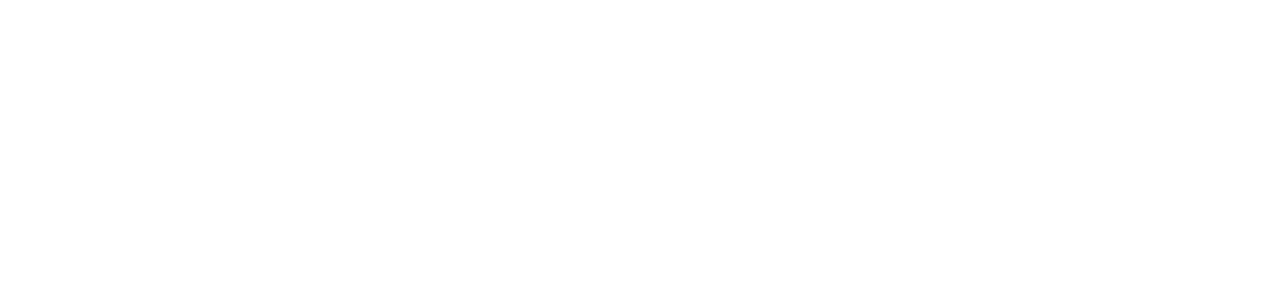
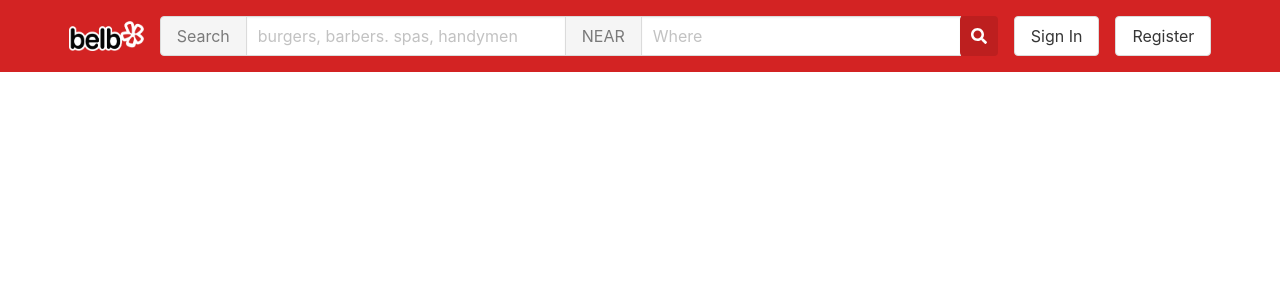
Before and after one commit to rashdanm/yelp-clone, a React (Create React App) app: page /search in a window 1280 px wide. Shown: the top 300 px of the page. Built offline with nearby package versions, Linux system fonts and the light colour scheme.

Commit message:
add navbar

```diff
--- /dev/null
+++ b/src/NavBar/NavBar.js
@@ -0,0 +1,16 @@
+import styles from "./NavBar.module.css";
+import logo from "../assets/logo.png";
+import SearchBar from "../SearchBar/SearchBar";
+
+function NavBar() {
+  return (
+    <div className={styles["nav-bar"]}>
+      <img src={logo} alt="logo" className={styles.logo} />
+      <SearchBar small />
+      <button className={`button ${styles["nav-button"]}`}>Sign In</button>
+      <button className={`button ${styles["nav-button"]}`}>Register</button>
+    </div>
+  );
+}
+
+export default NavBar;
--- /dev/null
+++ b/src/NavBar/NavBar.module.css
@@ -0,0 +1,16 @@
+.nav-bar {
+    display: flex;
+    background: #d32323;
+    padding: 1rem 0;
+    align-items: center;
+    justify-content: center;
+}
+
+.logo {
+    width: 75px;
+    margin-right: 1rem;
+}
+
+:global(.button).nav-button {
+    margin-left: 1rem;
+}
--- a/src/Search/Search.js
+++ b/src/Search/Search.js
@@ -1,9 +1,10 @@
+import NavBar from "../NavBar/NavBar";
 import styles from "./Search.module.css";
 
 function Search() {
   return (
     <div>
-      <></>
+      <NavBar />
     </div>
   );
 }
--- a/src/SearchBar/SearchBar.js
+++ b/src/SearchBar/SearchBar.js
@@ -1,30 +1,31 @@
 import styles from "./SearchBar.module.css";
 
-function SearchBar() {
+function SearchBar(props) {
+  const sizeClass = props.small ? "" : "is-medium";
   return (
     <div>
       <div className="field has-addons">
         <p className="control">
-          <button className="button is-static is-medium">Search</button>
+          <button className={`button is-static ${sizeClass}`}>Search</button>
         </p>
         <p className="control">
           <input
-            className={`input is-medium ${styles["input-control"]}`}
+            className={`input ${sizeClass} ${styles["input-control"]}`}
             type="text"
             placeholder="burgers, barbers. spas, handymen"
           />
         </p>
         <p className="control">
-          <button className="button is-static is-medium">NEAR</button>
+          <button className={`button is-static ${sizeClass}`}>NEAR</button>
         </p>
         <p className="control">
           <input
-            className={`input is-medium ${styles["input-control"]}`}
+            className={`input ${sizeClass} ${styles["input-control"]}`}
             type="text"
             placeholder="Where"
           />
         </p>
-        <div className={`button is-medium ${styles["search-button"]}`}>
+        <div className={`button ${sizeClass} ${styles["search-button"]}`}>
           <span className={`icon is-small ${styles["search-icon"]}`}>
             <i className="fas fa-search"></i>
           </span>
```
